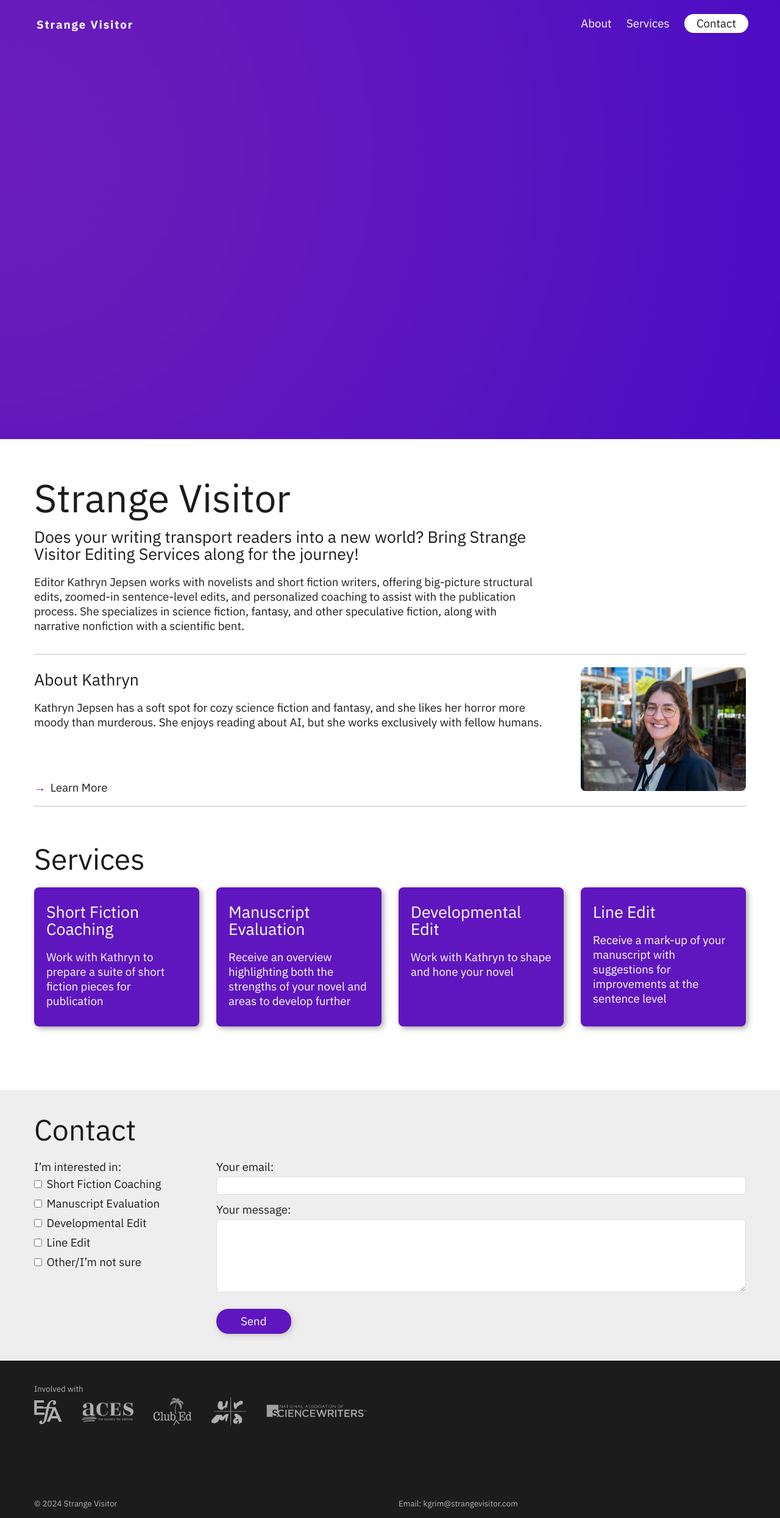
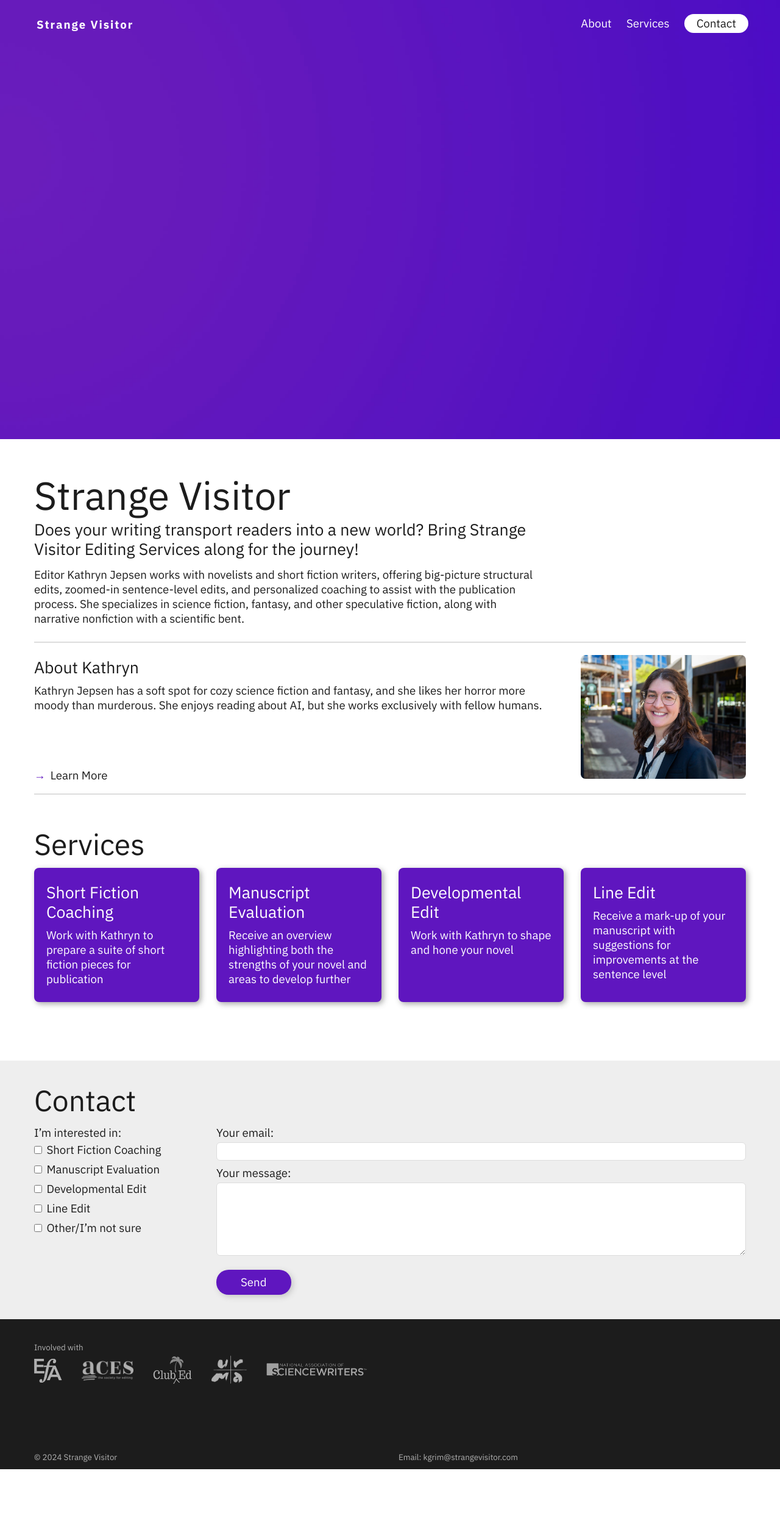
Before and after one commit to kgrimSV/Strange_Visitor, a Jekyll site: the page built from index.md, in a window 1280 px wide. Shown: the whole page at 61% size. Built offline with Jekyll 4.4.1, drawn with Linux system fonts in a browser that asks for light colours; some web fonts are replaced; after the commit the page ends 2409 px from its top, so only the background shows below that.

Commit message:
spacing refinement

```diff
--- a/_sass/config/_spacing.scss
+++ b/_sass/config/_spacing.scss
@@ -32,9 +32,9 @@
 
 $spacing: (
   xxs : 1,
-  xs  : 4,
-  sm  : 4,
-  md  : 13,
+  xs  : 2,
+  sm  : 3,
+  md  : 12,
   lg  : 24,
   xl  : 36
 );
--- a/_sass/config/_type.scss
+++ b/_sass/config/_type.scss
@@ -126,17 +126,17 @@ $sans-md-bld: (
 // MD 30px/32px
 
 $sans-md-reg: (
-  null    : (normal, normal, 400, 1.6666,   7,  $sans, 0, 0),
-  s       : (normal, normal, 400, 1.5,      7,  $sans, 0, 0),
-  m       : (normal, normal, 400, 1.6666,   7,  $sans, 0, 0),
-  l       : (normal, normal, 400, 1.6666,   7,  $sans, 0, 0),
+  null    : (normal, normal, 400, 1.6666,   8,  $sans, 0, 0),
+  s       : (normal, normal, 400, 1.5,      8,  $sans, 0, 0),
+  m       : (normal, normal, 400, 1.6666,   8,  $sans, 0, 0),
+  l       : (normal, normal, 400, 1.6666,   8,  $sans, 0, 0),
 );
 
 $sans-md-bld: (
-  null    : (normal, normal, 700, 1.6666,   7,  $sans, 0, 0),
-  s       : (normal, normal, 700, 1.5,      7,  $sans, 0, 0),
-  m       : (normal, normal, 700, 1.6666,   7,  $sans, 0, 0),
-  l       : (normal, normal, 700, 1.6666,   7,  $sans, 0, 0),
+  null    : (normal, normal, 700, 1.6666,   8,  $sans, 0, 0),
+  s       : (normal, normal, 700, 1.5,      8,  $sans, 0, 0),
+  m       : (normal, normal, 700, 1.6666,   8,  $sans, 0, 0),
+  l       : (normal, normal, 700, 1.6666,   8,  $sans, 0, 0),
 );
 
 
```
